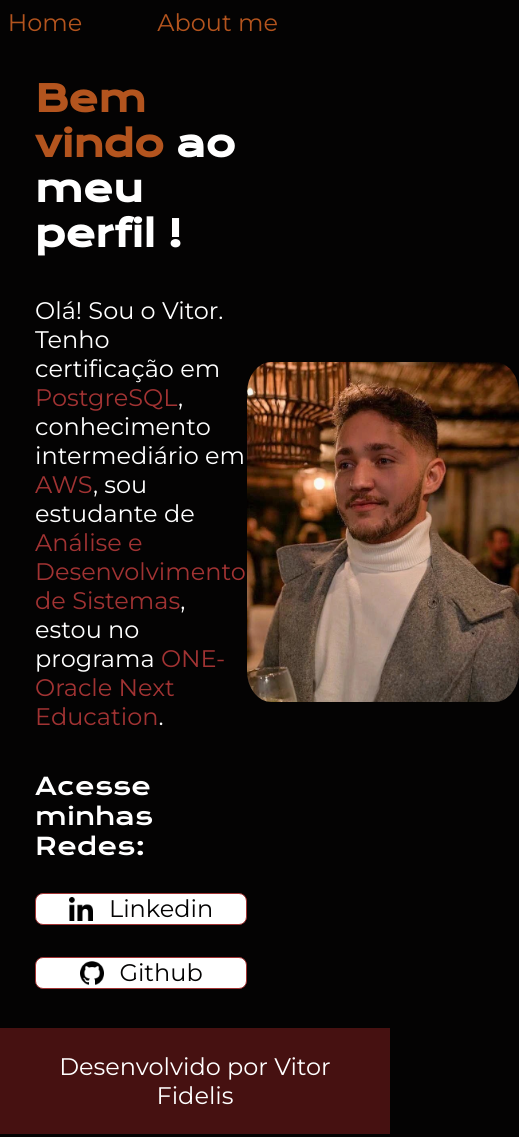
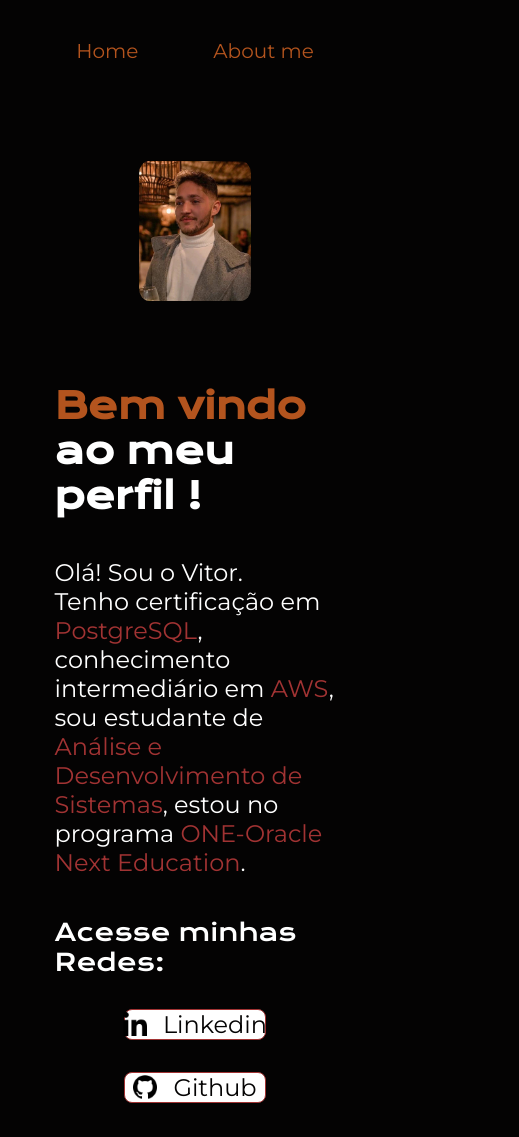
Before and after one commit to vitor-fidelis/Portfolio, a plain HTML site: page index.html in a window 390 px wide. Shown: the top 1137 px of the page, 519 px wide, since content can reach past the window. Drawn offline with nearby package versions, Linux system fonts and the light colour scheme.

Commit message:
responsividade-e-organizar-codigo

```diff
--- a/index.html
+++ b/index.html
@@ -20,17 +20,17 @@
             <p class="apresentacao__conteudo__texto">Olá! Sou o Vitor. <br>Tenho certificação em <span class="apresentacao__conteudo__destaque">PostgreSQL</span>, conhecimento intermediário em <span class="apresentacao__conteudo__destaque">AWS</span>, sou estudante de <span class="apresentacao__conteudo__destaque">Análise e Desenvolvimento de Sistemas</span>, estou no programa <span class="apresentacao__conteudo__destaque">ONE-Oracle Next Education</span>.</p>
             <div class="apresentacao__links">
                 <h2 class="apresentacao__links__subtitulo">Acesse minhas Redes:</h2>
-                <a class="apresentacao__links__link" href="https://www.linkedin.com/in/vitorgcfidelis/">
+                <a class="apresentacao__links__navegacao" href="https://www.linkedin.com/in/vitorgcfidelis/">
                     <img class="apresentacao__links__logo" src="./img/linkedin.png">
                     Linkedin
                 </a>
-                <a class="apresentacao__links__link" href="https://github.com/vitor-fidelis">
+                <a class="apresentacao__links__navegacao" href="https://github.com/vitor-fidelis">
                     <img class="apresentacao__links__logo" src="./img/github.png">
                     Github
                 </a>
             </div>
         </section>
-        <img class="apresentacao__foto" src="./img/eu.jpg" alt="Foto de Vitor Fidelis" height="340" width="280">
+        <img class="apresentacao__imagem" src="./img/eu.jpg" alt="Foto de Vitor Fidelis">
     </main>
     <footer class="rodape">
         <p>Desenvolvido por Vitor Fidelis</p>
--- a/styles/style.css
+++ b/styles/style.css
@@ -18,16 +18,17 @@
 }
 
 body {
+    background-color: var(--cor-primaria);
+    box-sizing: border-box;
+    color: var(--cor-secundaria);
     height: 100%;
     width: 100%;
-    box-sizing: border-box;
-    background-color: var(--cor-primaria);
-    color: var(--cor-secundaria);
 }
 
 .cabecalho{
+    align-items: flex-end;
     padding: 2% 0% 0% 2%;
-    align-items: flex-end;
+    font-size: 1.25rem;
 }
 
 .cabecalho__menu{
@@ -36,30 +37,31 @@ body {
 }
 
 .cabecalho__menu__link{
+    color: var(--cor-terciaria);
     font-family: var(--fonte-secundaria);
-    font-size: 24px;
+    font: size 1.5rem;
     font-weight: 400;
     text-decoration: none;
-    color: var(--cor-terciaria);
 }
 
 .apresentacao {
+    align-items: center;
+    display: flex;
+    flex-direction: row;
+    gap: 82px;
+    justify-content: space-between;
     margin: 10% 9%;
-    display: flex;
-    align-items: center;
-    flex-direction: row;
-    justify-content: space-between;
 }
 
 .apresentacao__conteudo {
-    width: 700px;
     display: flex;
     flex-direction: column;
     gap: 40px;
+    width: 50%;
 }
 
 .apresentacao__conteudo__titulo{
-    font-size: 36px;
+    font-size: 2.25rem;
     font-family: var(--fonte-primaria)
 }
 
@@ -68,7 +70,7 @@ body {
 }
 
 .apresentacao__conteudo__texto{
-    font-size: 24px;
+    font-size: 1.5rem;
     font-family: var(--fonte-secundaria)
 }
 
@@ -83,52 +85,75 @@ body {
 }
 
 .apresentacao__links{
+    align-items: center;
     display: flex;
+    flex-direction: column;
+    gap: 32px;
     justify-content: space-between;
-    flex-direction: column;
-    align-items: center;
-    gap: 32px;
-}
-.apresentacao__foto{
-    border-radius: 9%;
 }
 
-.apresentacao__links__link{
+.apresentacao__links__navegacao{
+    align-items: center;
     background-color: var(--cor-link);
     border: 0.5px solid var(--cor-link-border);
+    border-radius: 8px;
+    color: var(--cor-primaria);
     display: flex;
+    font-family: var(--fonte-secundaria);
+    font-size: 1.5rem;
+    gap: 16px;
+    height: 50%;
     justify-content: center;
-    align-items: center;
-    gap: 16px;
-    color: var(--cor-primaria);
-    width: 210px;
-    height: 30px;
+    padding: 20.5 px 0;
     text-align: center;
-    border-radius: 8px;
-    font-size: 24px;
-    padding: 20.5 px 0;
     text-decoration: none;
-    font-family: var(--fonte-secundaria);
+    width: 50%;
 }
 
-.apresentacao__links__link:hover {
+.apresentacao__links__navegacao:hover {
     background-color: var(--cor-hover);
+    width: 50%;
 }
 
 .apresentacao__links__logo{
-    max-width: 24px;
-    max-height: 24px;
-    width: auto;
-    height: auto;
+    height: 50%;
+    max-width: 1.5rem;
+    max-height: 1.5rem;
+    width: 50%;
+}
+
+.apresentacao__imagem{
+    border-radius: 9%;
+    width: 40%;
 }
 
 .rodape{
+    background-color: var(--cor-rodape);
+    color: var(--cor-secundaria);
     padding: 24px;
+    text-align: center;
     font-family: var(--fonte-secundaria);
-    font-size: 24px;
+    font-size: 1.5rem;
     font-weight: 400;
-    color: var(--cor-secundaria);
-    background-color: var(--cor-rodape);
-    text-align: center;
 
 }
+
+@media (max-width: 1200px) {
+    .cabecalho{
+        padding: 10%
+    }
+
+    .cabecalho__menu{
+    justify-content: center;
+    }
+
+    .apresentacao{
+        flex-direction: column-reverse;
+        padding: 5%;
+    }
+
+    .apresentacao__conteudo{
+        width: auto;
+    }
+
+}
```
Also changed, not shown: about.html (+1 -1 lines).
